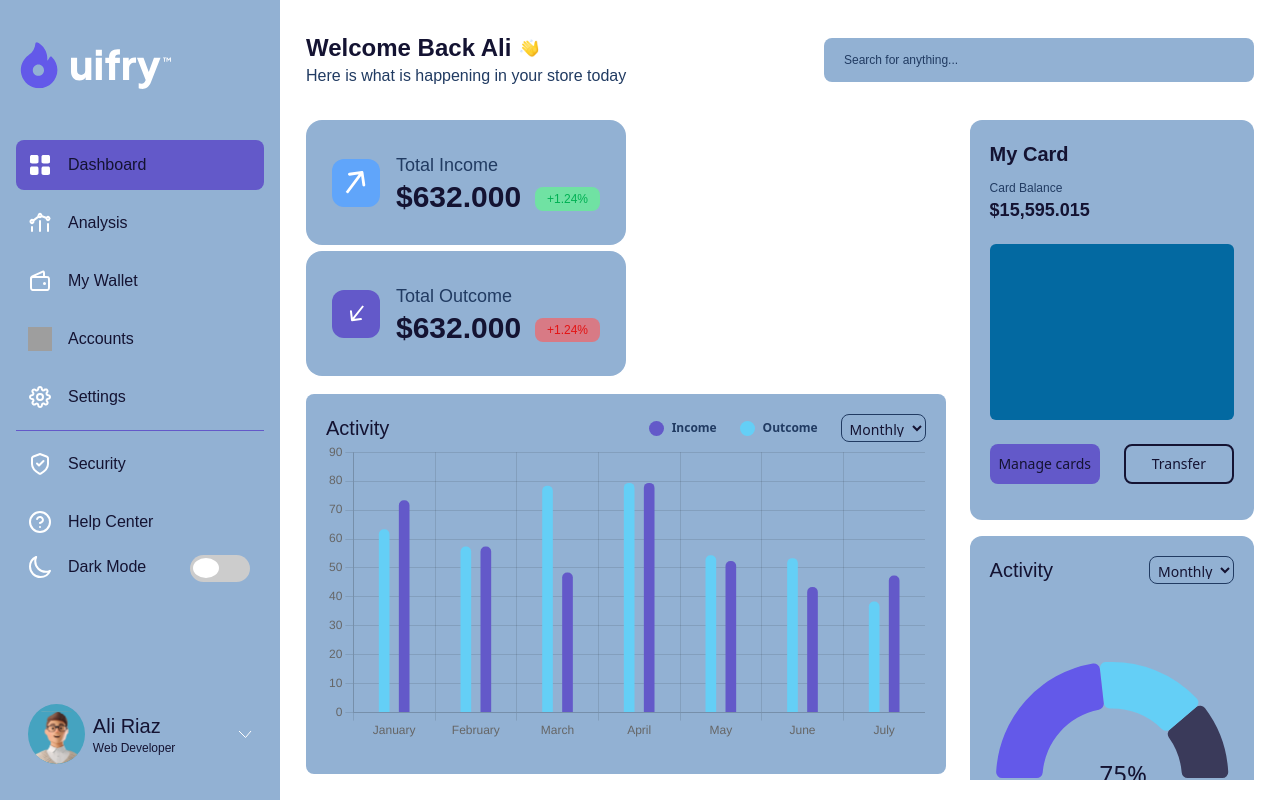
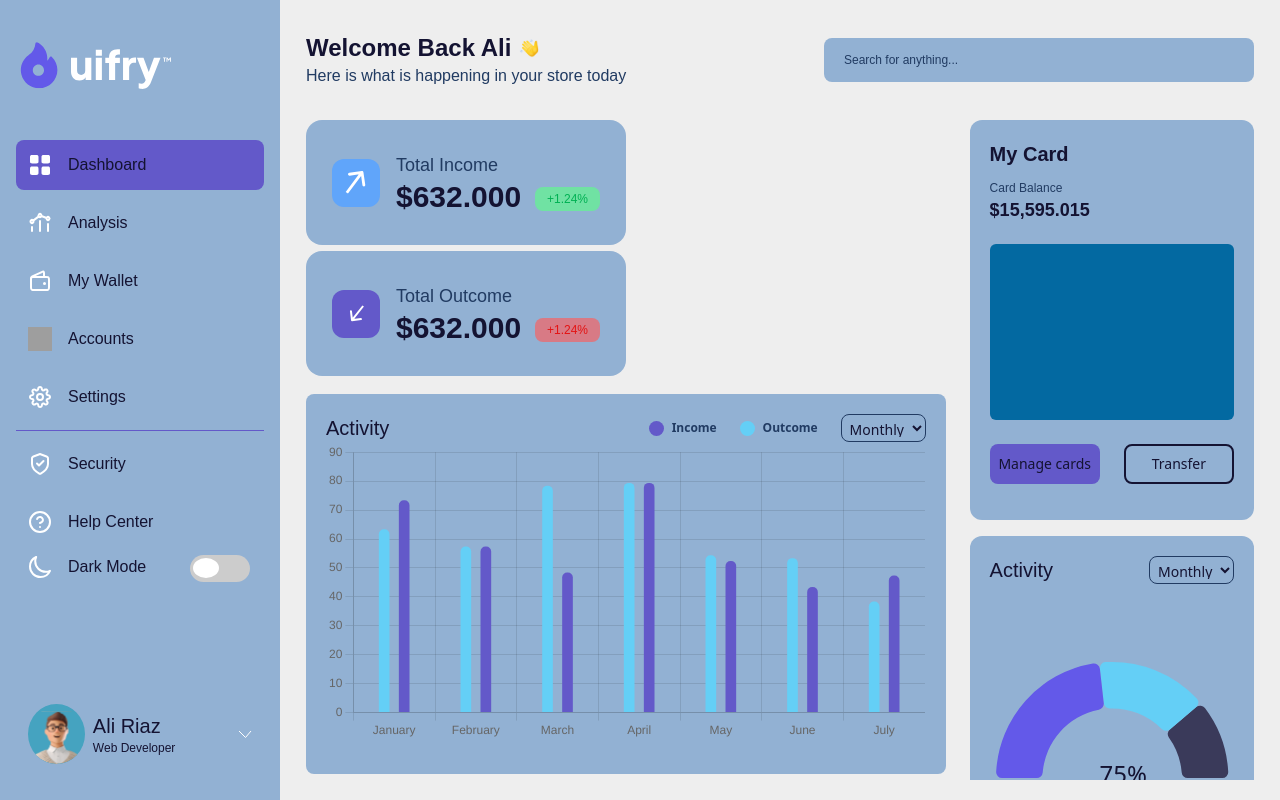
Before and after one commit to Emmijozzy/uifry-dashboard, a React (Vite) app: page / in a window 1280 px wide. Built offline with nearby package versions, Linux system fonts and the light colour scheme; grey boxes are pictures that could not be loaded; a web font is replaced by a local one.

Commit message:
changes on the background of lightmode

```diff
--- a/tailwind.config.js
+++ b/tailwind.config.js
@@ -15,7 +15,7 @@ export default {
         darkbg2: "#1d1d41",
         darkdangerbg: "#580909ad",
         lightdangerbg: "#f96161ad",
-        lightbg: "#fff",
+        lightbg: "#eee",
         lightbg2: "#92b1d3",
         darksuccessbg: "#095820ad",
         lightsuccessbg: "#61f98dad",
```
